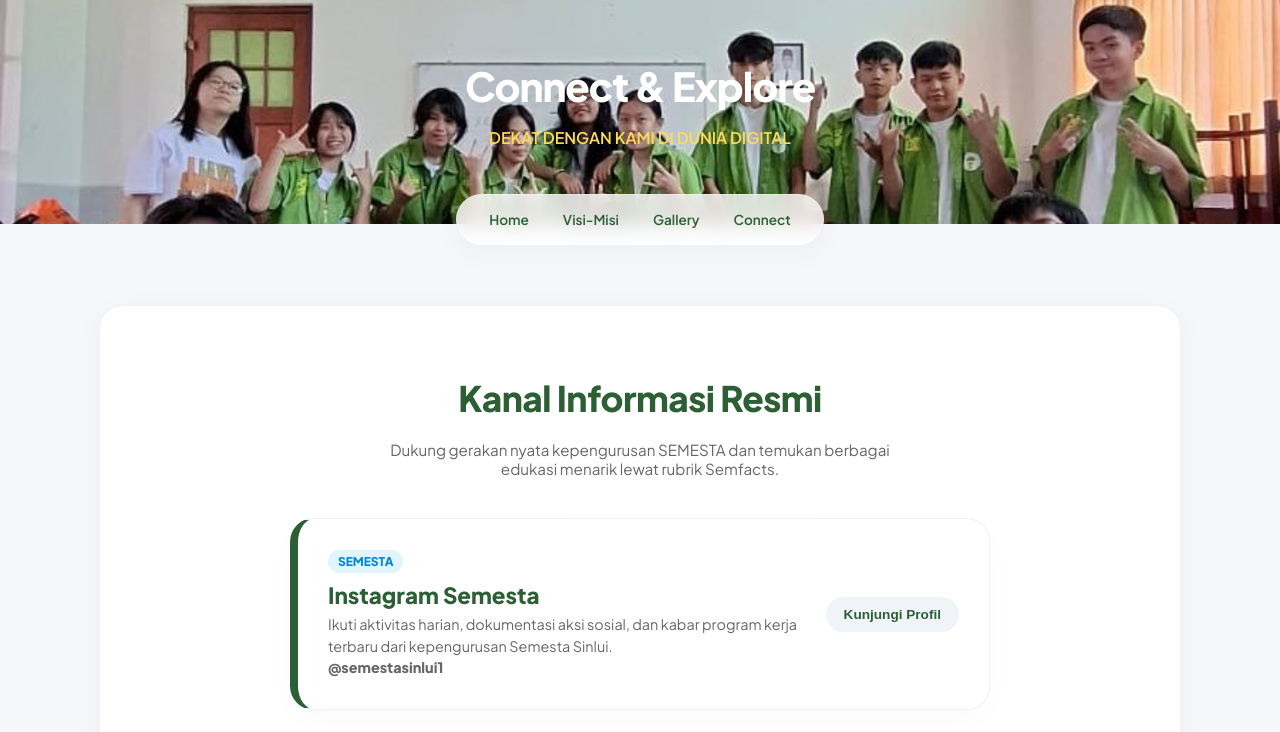
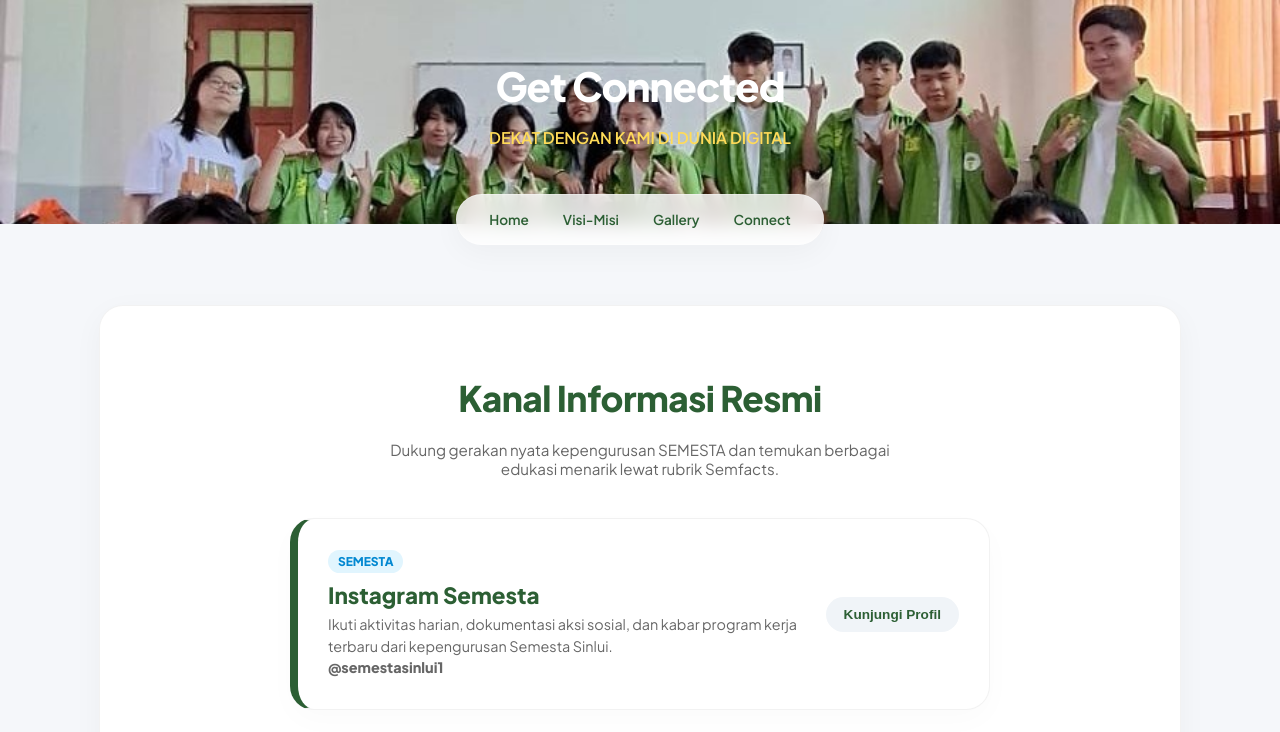
Before and after one commit to seagamer1/Semesta.io, a plain HTML site: page connect.html in a window 1280 px wide. Shown: the top 732 px of the page. Drawn offline with Linux system fonts and the light colour scheme.

Commit message:
Update connect.html

```diff
--- a/connect.html
+++ b/connect.html
@@ -324,7 +324,7 @@
 <body>
 
     <header>
-        <h1>Connect & Explore</h1>
+        <h1>Get Connected</h1>
         <p style="color: var(--accent-gold); font-weight: 600;">DEKAT DENGAN KAMI DI DUNIA DIGITAL</p>
     </header>
 
```
